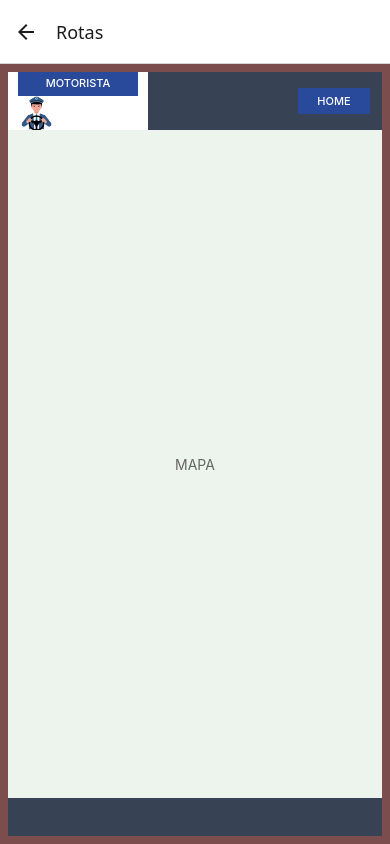
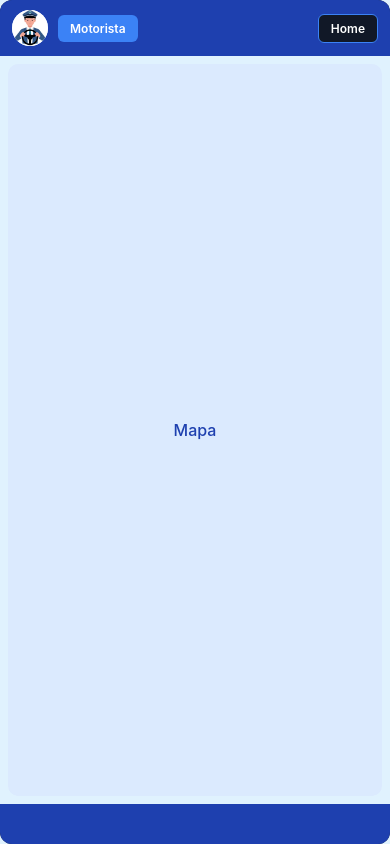
Before and after one commit to Kauanigonzaga/transporte-publico-mobile, a React Native app: screen /Rotas in a window 390 px wide. Built offline with nearby package versions, Linux system fonts and the light colour scheme; what react-native-responsive-fontsize would draw is missing.

Commit message:
tela ROTAS e botao em avaliacaoMotorista

```diff
--- a/src/routes/stack.js
+++ b/src/routes/stack.js
@@ -12,18 +12,17 @@ const Stack = createNativeStackNavigator();
 
 
 function RootStack() {
-  <Stack.Screen name="Home" component={Home} options={{ headerShown: false }}
-/>
+
   return (
     <Stack.Navigator>
-      <Stack.Screen name="Home" component={Home} />
-      <Stack.Screen name="Login" component={Login} />
-      <Stack.Screen name="HomeMotorista" component={HomeMotorista} />
-      <Stack.Screen name="Linhas" component={Linhas} />
-      <Stack.Screen name="Rotas" component={Rotas} />
-      <Stack.Screen name="Pontos" component={Pontos} />
-      <Stack.Screen name="Horarios" component={Horarios} />
-      <Stack.Screen name="AvaliacaoMotorista" component={AvaliacaoMotorista} />
+      <Stack.Screen name="Home" component={Home} options={{ headerShown: false }}/>
+      <Stack.Screen name="Login" component={Login} options={{ headerShown: false }}/>
+      <Stack.Screen name="HomeMotorista" component={HomeMotorista} options={{ headerShown: false }} />
+      <Stack.Screen name="Linhas" component={Linhas} options={{ headerShown: false }}/>
+      <Stack.Screen name="Rotas" component={Rotas} options={{ headerShown: false }}/>
+      <Stack.Screen name="Pontos" component={Pontos} options={{ headerShown: false }}/>
+      <Stack.Screen name="Horarios" component={Horarios} options={{ headerShown: false }}/>
+      <Stack.Screen name="AvaliacaoMotorista" component={AvaliacaoMotorista} options={{ headerShown: false }}/>
     </Stack.Navigator>
   );
 }
--- a/src/telas/avaliacaoMotorista/index.js
+++ b/src/telas/avaliacaoMotorista/index.js
@@ -1,4 +1,5 @@
 import React, { useState } from 'react';
+import { useNavigation } from '@react-navigation/native';
 import {
   View,
   Text,
@@ -11,6 +12,7 @@ import styles from './styles';
 
 export default function AvaliacaoMotorista() {
     const [avaliacao, setAvaliacao] = useState('');
+    const navigation = useNavigation()
 
   return (
     <View style={styles.container}>
@@ -20,6 +22,10 @@ export default function AvaliacaoMotorista() {
         <Text style={styles.headerText}>INFORMAÇÕES</Text>
       </View>
 
+      <TouchableOpacity
+        style={styles.secondaryButton} onPress={() => navigation.navigate('Rotas')}>
+        <Text style={styles.buttonText}>Rotas</Text>
+      </TouchableOpacity>
 
       <View style={styles.content}>
 
--- a/src/telas/avaliacaoMotorista/styles.js
+++ b/src/telas/avaliacaoMotorista/styles.js
@@ -74,6 +74,20 @@ const styles = StyleSheet.create({
     height: 40
   },
 
+  secondaryButton: {
+    backgroundColor: '#3B82F6',
+    paddingHorizontal: 12,
+    paddingVertical: 6,
+    borderRadius: 6,
+  },
+
+  buttonText: {
+    color: '#fff',
+    fontSize: 12,
+    fontWeight: '600',
+
+  },
+
   botaoEnviar: {
     padding: 8
   },
--- a/src/telas/rotas/index.js
+++ b/src/telas/rotas/index.js
@@ -2,52 +2,48 @@ import React from 'react';
 import { useNavigation } from '@react-navigation/native';
 import { View, Text, TouchableOpacity, Image } from 'react-native';
 import { SafeAreaView } from 'react-native-safe-area-context';
-import styles from './styles.js';
+import styles from './styles';
 import image from '../../../assets/imgMotorista.png';
-// import MapView from 'react-native-maps';
 
 export default function RotasScreen() {
   const navigation = useNavigation();
 
   return (
     <SafeAreaView style={styles.screen}>
+      <View style={styles.container}>
 
-      {/*<Stack.Navigator>
-            <Stack.Screen name="Pontos" component={pontos} />
-        </Stack.Navigator>*/}
+        {/* HEADER */}
+        <View style={styles.header}>
 
-      <View style={styles.panel}>
-        <View style={styles.topBar}>
-          <View style={styles.motoristaBox}>
+          <View style={styles.motoristaSection}>
+            <Image source={image} style={styles.avatar} />
 
-            <TouchableOpacity style={styles.menuButton} onPress={() => navigation.navigate('avaliacaoMotorista')}>
-            <Text style={styles.menuButtonText}>MOTORISTA</Text>
+            <TouchableOpacity
+              style={styles.primaryButton}
+              onPress={() => navigation.navigate('AvaliacaoMotorista')}>
+              <Text style={styles.buttonText}>Motorista</Text>
             </TouchableOpacity>
-
-            <Image source={image} style={styles.logo} />
           </View>
 
-          <View style={styles.menuBox}>
-            <TouchableOpacity style={styles.menuButton} onPress={() => navigation.navigate('Home')}>
-              <Text style={styles.menuButtonText}>HOME</Text>
-            </TouchableOpacity>
+          <TouchableOpacity
+            style={styles.secondaryButton}
+            onPress={() => navigation.navigate('Home')}>
+            <Text style={styles.buttonText}>Home</Text>
+          </TouchableOpacity>
+
+        </View>
+
+        {/* MAPA */}
+        <View style={styles.mapContainer}>
+          <View style={styles.fakeMap}>
+            <Text style={styles.mapText}>Mapa</Text>
           </View>
         </View>
 
-        <View style={styles.mapArea}>
-          {/* quando estiver usando mapa */}
-          {/* <MapView style={styles.map} /> */}
+        {/* FOOTER */}
+        <View style={styles.footer} />
 
-          {/*  só para teste visual */}
-          <View style={styles.fakeMap}>
-            <Text style={{ color: '#666' }}>MAPA</Text>
-          </View>
-        </View>
-
-        <View style={styles.bottomBar} />
       </View>
     </SafeAreaView>
-
-
   );
 }
--- a/src/telas/rotas/styles.js
+++ b/src/telas/rotas/styles.js
@@ -1,103 +1,90 @@
+
 import { StyleSheet } from 'react-native';
+
 const styles = StyleSheet.create({
   screen: {
     flex: 1,
-    backgroundColor: '#7b4d4d',
+    backgroundColor: '#E0F2FE',
+  },
+
+  container: {
+    flex: 1,
+    borderRadius: 12,
+    backgroundColor: '#111827',
+    overflow: 'hidden',
+  },
+
+  /* HEADER */
+  header: {
+    flexDirection: 'row',
+    justifyContent: 'space-between',
+    alignItems: 'center',
+    backgroundColor: '#1E40AF',
+    paddingHorizontal: 12,
+    paddingVertical: 10,
+  },
+
+  motoristaSection: {
+    flexDirection: 'row',
+    alignItems: 'center',
+    gap: 10,
+  },
+
+  avatar: {
+    width: 36,
+    height: 36,
+    borderRadius: 18,
+    backgroundColor: '#E0F2FE',
+  },
+
+  primaryButton: {
+    backgroundColor: '#3B82F6',
+    paddingHorizontal: 12,
+    paddingVertical: 6,
+    borderRadius: 6,
+  },
+
+  secondaryButton: {
+    backgroundColor: '#111827',
+    borderWidth: 1,
+    borderColor: '#3B82F6',
+    paddingHorizontal: 12,
+    paddingVertical: 6,
+    borderRadius: 6,
+  },
+
+  buttonText: {
+    color: '#fff',
+    fontSize: 12,
+    fontWeight: '600',
+  },
+
+  /* MAPA */
+  mapContainer: {
+    flex: 1,
+    backgroundColor: '#E0F2FE',
     padding: 8,
   },
 
-  pageTitle: {
-    color: '#d9d9d9',
-    fontSize: 16,
-    marginBottom: 6,
-  },
-
-  panel: {
+  fakeMap: {
     flex: 1,
-    backgroundColor: '#3b4658',
-    overflow: 'hidden',
-  },
-
-  topBar: {
-    flexDirection: 'row',
-    alignItems: 'stretch',
-    height: 58,
-  },
-
-  motoristaBox: {
-    width: 140,
-    backgroundColor: '#ffffff',
-    justifyContent: 'center',
-    paddingHorizontal: 10,
-  },
-
-  motoristaText: {
-    fontSize: 17,
-    color: '#111',
-    fontWeight: '400',
-  },
-
-  logoBox: {
-    width: 65,
-    backgroundColor: '#d7e7ef',
+    backgroundColor: '#dbeafe',
+    borderRadius: 10,
     justifyContent: 'center',
     alignItems: 'center',
   },
 
-  logo: {
-    width: 36,
-    height: 36,
-    resizeMode: 'contain',
-  },
-
-  menuBox: {
-    flex: 1,
-    backgroundColor: '#384255',
-    flexDirection: 'row',
-    justifyContent: 'flex-end',
-    alignItems: 'center',
-    paddingHorizontal: 12,
-    gap: 10,
-  },
-
-  menuButton: {
-    backgroundColor: '#294a9b',
-    minWidth: 72,
-    height: 26,
-    justifyContent: 'center',
-    alignItems: 'center',
-    paddingHorizontal: 10,
-  },
-
-  menuButtonText: {
-    color: '#fff',
-    fontSize: 11,
+  mapText: {
+    color: '#1E40AF',
+    fontSize: 16,
     fontWeight: '500',
   },
 
-  mapArea: {
-    flex: 1,
-    backgroundColor: '#eef3ee',
+  /* FOOTER */
+  footer: {
+    height: 40,
+    backgroundColor: '#1E40AF',
   },
-
-  map: {
-    flex: 1,
-  },
-
-  fakeMap: {
-    flex: 1,
-    justifyContent: 'center',
-    alignItems: 'center',
-    backgroundColor: '#edf4ed',
-  },
-
-  bottomBar: {
-    height: 38,
-    backgroundColor: '#384255',
-  },
-
 });
 
-
-
 export default styles;
```
